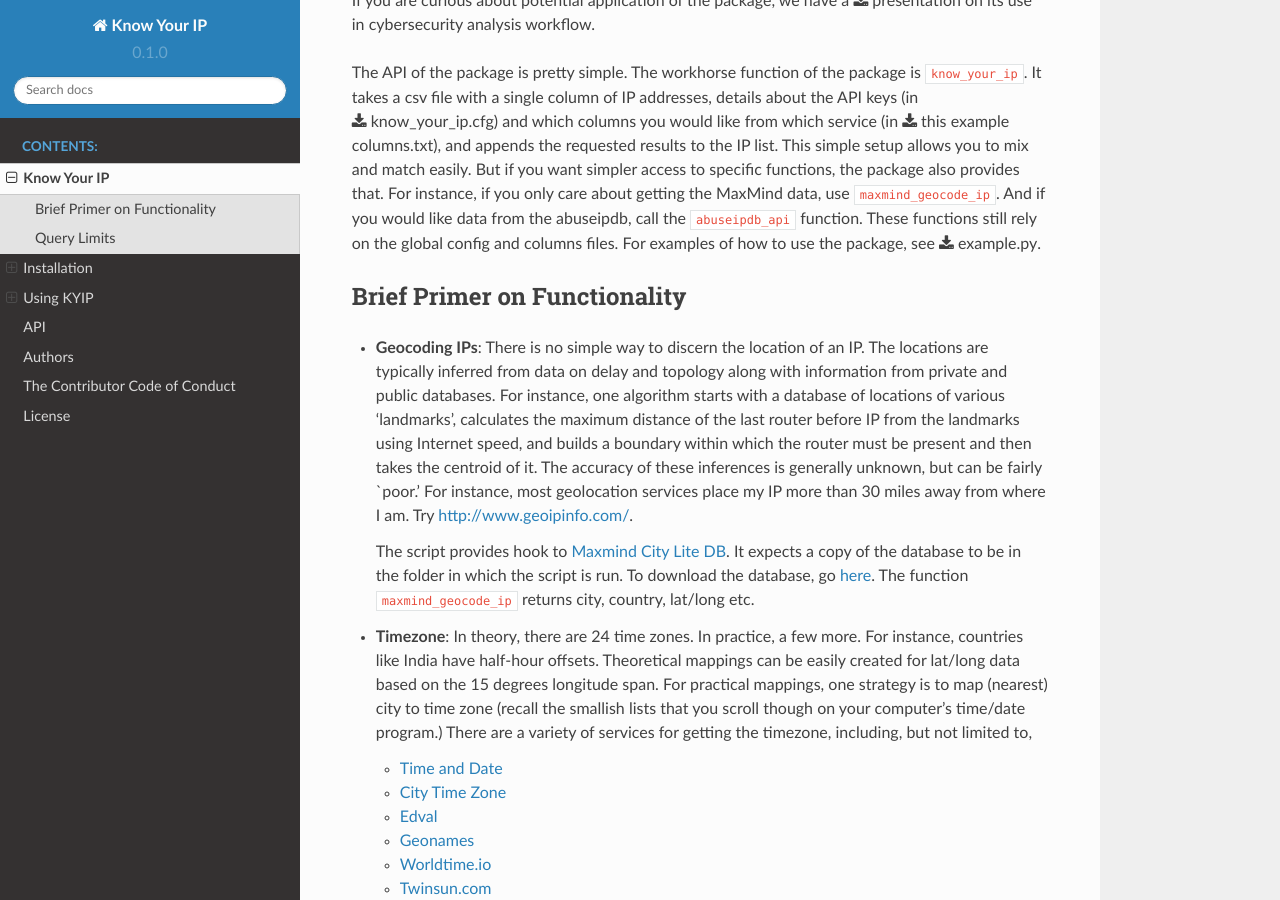
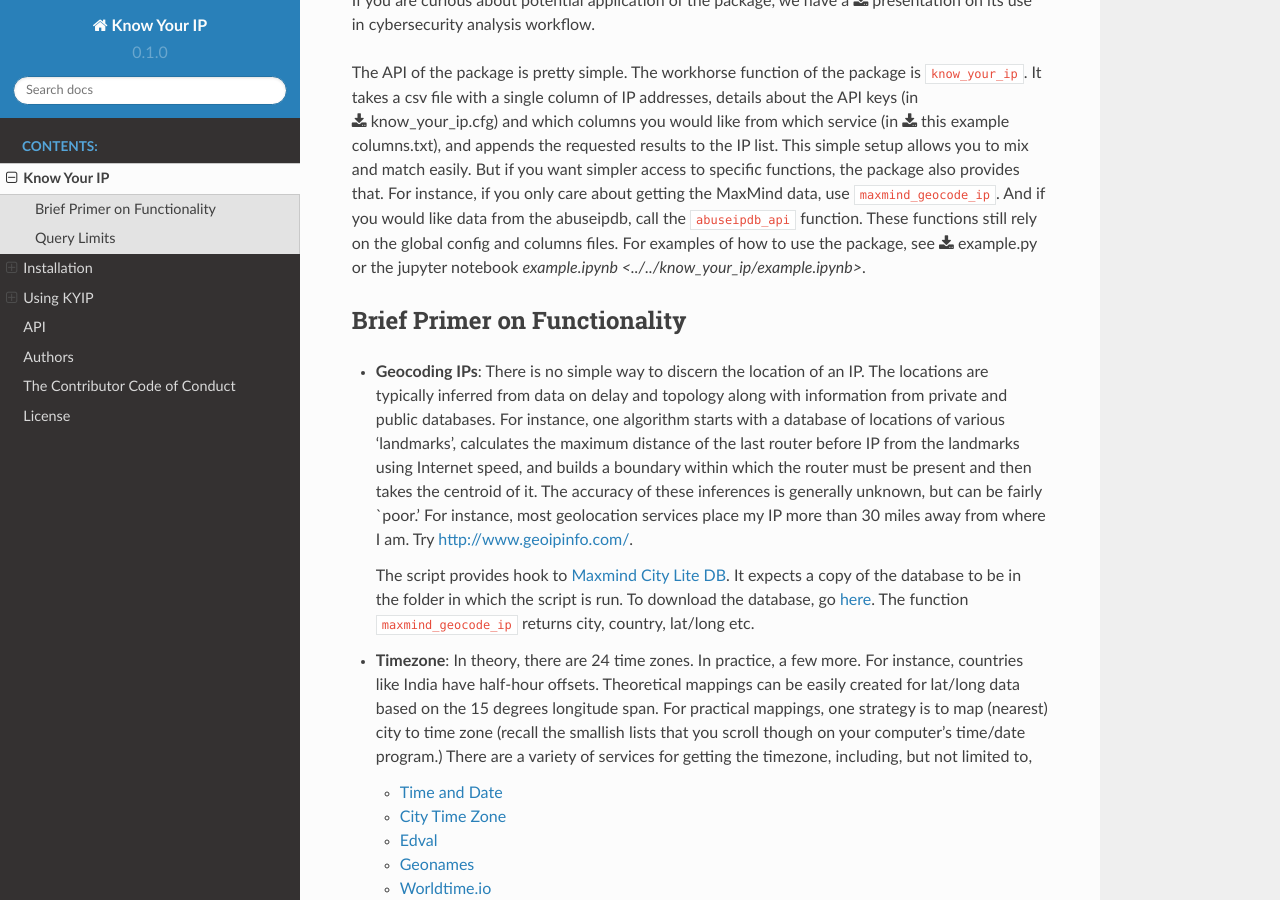
Before and after one commit to themains/know_your_ip, a Sphinx documentation site: the page built from docs/source/know_your_ip.rst, in a window 1280 px wide and 900 px high, scrolled down 335 px. Built offline with Sphinx 7.4.7 and the Read the Docs theme 2.0.0, drawn with Linux system fonts in a browser that asks for light colours.

Commit message:
add links to ipynb

```diff
--- a/README.rst
+++ b/README.rst
@@ -30,7 +30,7 @@
 For instance, if you only care about getting the MaxMind data, use ``maxmind_geocode_ip``. And
 if you would like data from the abuseipdb, call the ``abuseipdb_api`` function. These functions still
 rely on the global config and columns files. For examples of how to use the package,
-see `example.py <know_your_ip/example.py>`__.
+see `example.py <know_your_ip/example.py>`__ or the jupyter notebook `example.ipynb <know_your_ip/example.ipynb>`
 
 Brief Primer on Functionality
 ~~~~~~~~~~~~~~~~~~~~~~~~~~~~~
--- a/docs/source/know_your_ip.rst
+++ b/docs/source/know_your_ip.rst
@@ -30,7 +30,8 @@
 For instance, if you only care about getting the MaxMind data, use ``maxmind_geocode_ip``. And
 if you would like data from the abuseipdb, call the ``abuseipdb_api`` function. These functions still
 rely on the global config and columns files. For examples of how to use the package,
-see :download:`example.py <../../know_your_ip/example.py>`.
+see :download:`example.py <../../know_your_ip/example.py>` or the jupyter notebook
+`example.ipynb <../../know_your_ip/example.ipynb>`.
 
 Brief Primer on Functionality
 ~~~~~~~~~~~~~~~~~~~~~~~~~~~~~
```
